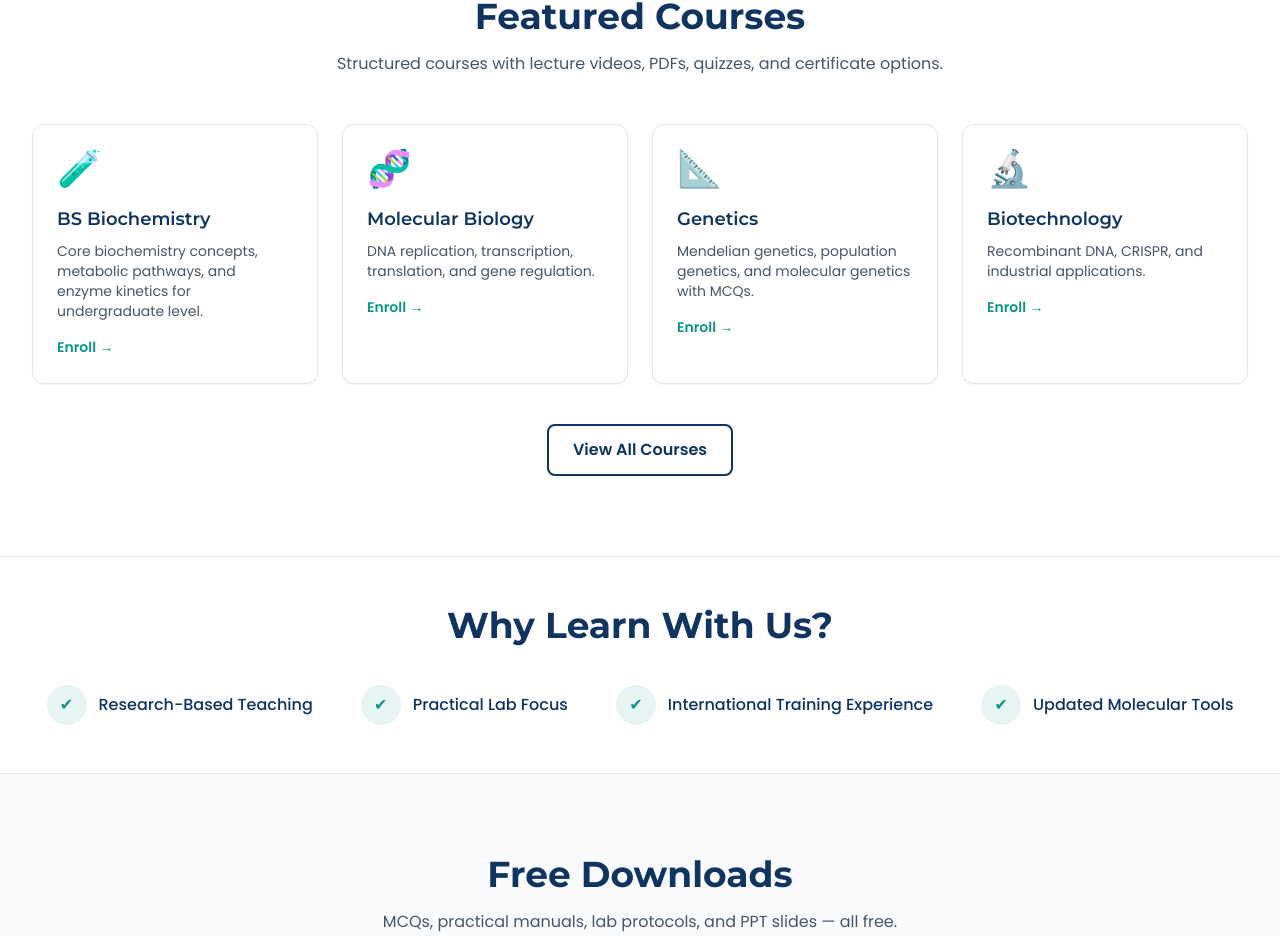
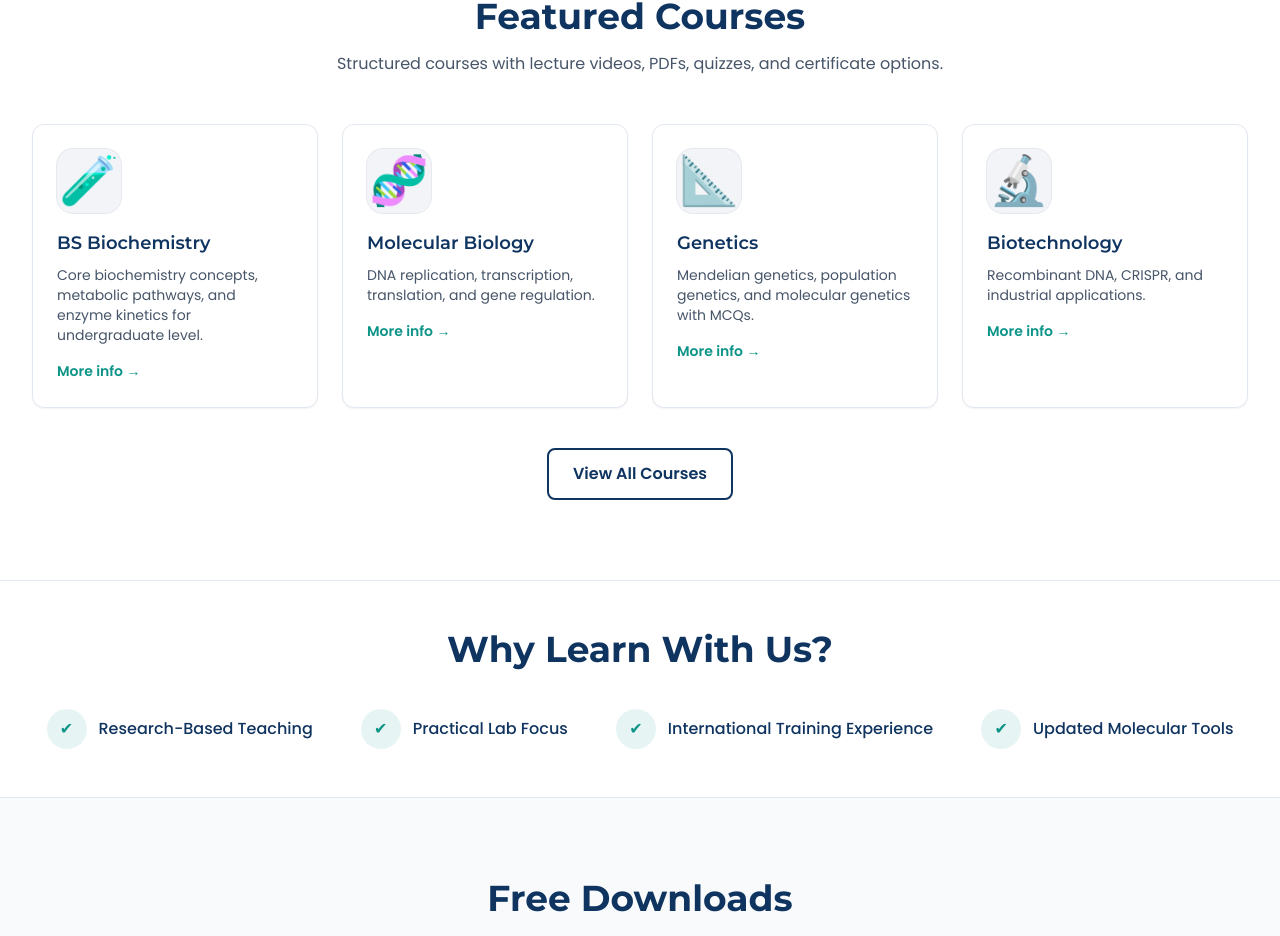
Before and after one commit to Naeem009/drsumairakousar, a Next.js app: page / in a window 1280 px wide. Shown: the part 789-1725 px from the top of the page. Built offline with nearby package versions, Linux system fonts and the light colour scheme.

Commit message:
updated few links

```diff
--- a/components/home/FeaturedCourses.tsx
+++ b/components/home/FeaturedCourses.tsx
@@ -38,7 +38,9 @@ export default function FeaturedCourses() {
         <div className="mt-12 grid gap-6 sm:grid-cols-2 lg:grid-cols-4">
           {courses.map((course) => (
             <div key={course.slug} className="card group">
-              <div className="text-4xl">{course.icon}</div>
+              <div className="inline-flex h-16 w-16 items-center justify-center rounded-2xl bg-primary/5 text-5xl ring-1 ring-primary/10">
+                {course.icon}
+              </div>
               <h3 className="mt-4 font-display text-lg font-semibold text-primary group-hover:text-accent">
                 {course.title}
               </h3>
@@ -47,7 +49,7 @@ export default function FeaturedCourses() {
                 href={`/courses/${course.slug}`}
                 className="mt-4 inline-block text-sm font-semibold text-accent hover:underline"
               >
-                Enroll →
+                More info →
               </Link>
             </div>
           ))}
```
